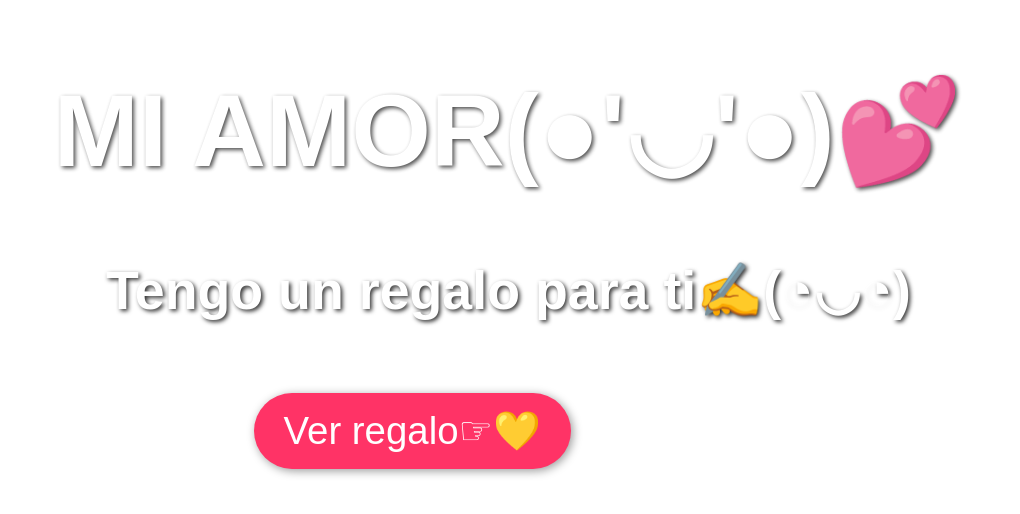
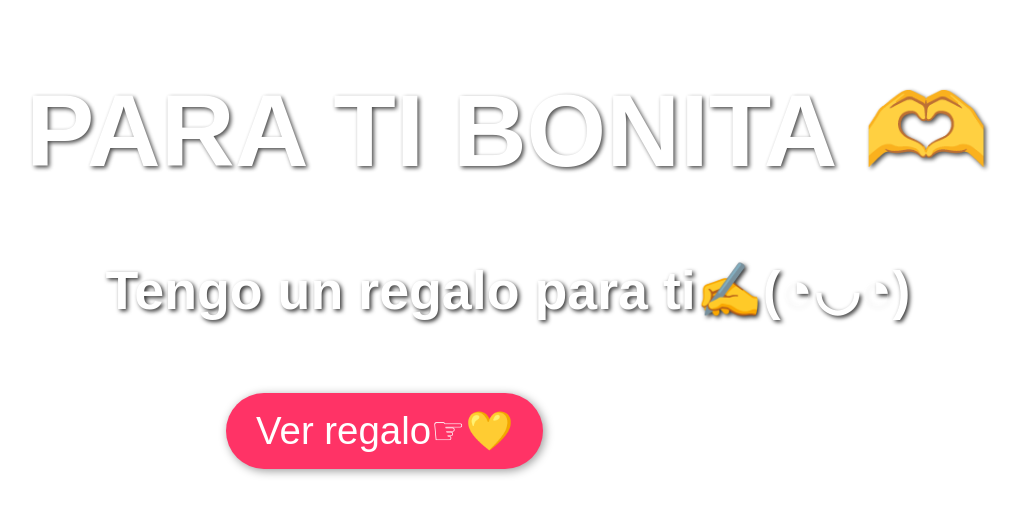
Before and after one commit to Diegochancafegarcia/CON-CARI-O, a plain HTML site: page index.html in a window 1280 px wide. Shown: the part 164-678 px from the top of the page, without its empty margins (132-1152 px from the left). Drawn offline with Linux system fonts and the light colour scheme.

Commit message:
Update index.html

```diff
--- a/index.html
+++ b/index.html
@@ -68,7 +68,7 @@
 </head>
 <body>
     <div>
-        <h1>MI AMOR(●'◡'●)💕</h1>
+        <h1>PARA TI BONITA 🫶 </h1>
         <h2>Tengo un regalo para ti✍(◔◡◔)</h2>
         <button onclick="window.location.href='rosas.html'">Ver regalo☞💛</button>
     </div>
```
